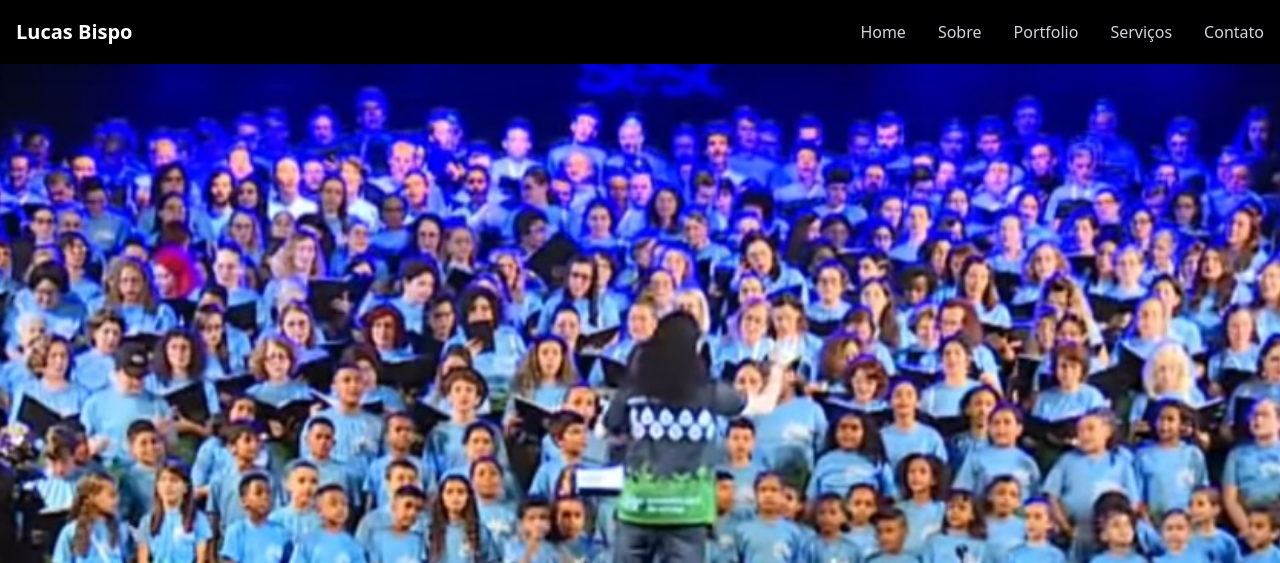
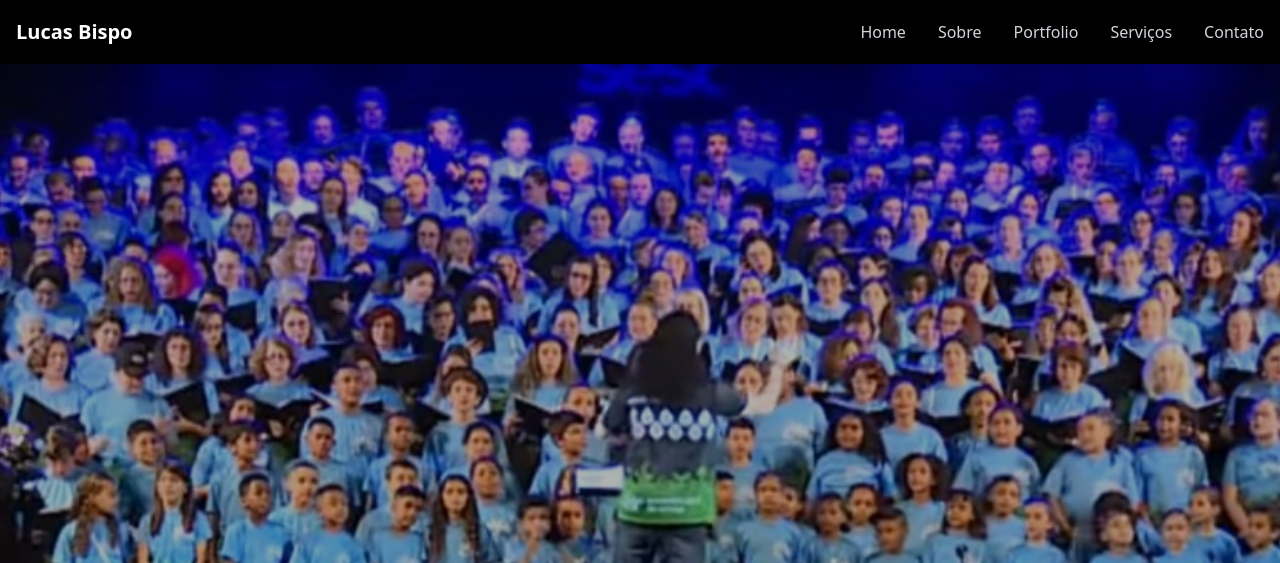
Before and after one commit to LucasBispo2023/portfolio, a plain HTML site: page index.html in a window 1280 px wide. Shown: the top 563 px of the page. Drawn offline with nearby package versions, Linux system fonts and the light colour scheme.

Commit message:
update index banner

```diff
--- a/index.html
+++ b/index.html
@@ -26,10 +26,12 @@
         </div>
     </nav>
 
-<!-- Hero Section -->
     <section id="home" class="relative h-screen flex items-end justify-center">
-    <div class="absolute inset-0 bg-no-repeat bg-center bg-cover" style="background-image: url('midias/foto_banner.jpeg');">
-        <!-- A imagem é gerida como background CSS -->
+        <div class="absolute inset-0 bg-no-repeat bg-center bg-cover"
+             style="background-image: url('midias/foto_banner.jpeg');
+                    background-position: center 40%;">
+            <!-- Overlay escuro para melhorar legibilidade do texto -->
+            <div class="absolute inset-0 bg-black opacity-30"></div>
         </div>
         <div class="relative text-center text-white z-10">
             <h1 class="text-5xl md:text-6xl font-bold mb-4">Lucas Bispo</h1>
@@ -39,7 +41,6 @@
             </a>
         </div>
     </section>
-
 
 
     <!-- Sobre Section -->
```
Lines whose indentation alone changed are shown as unchanged.
